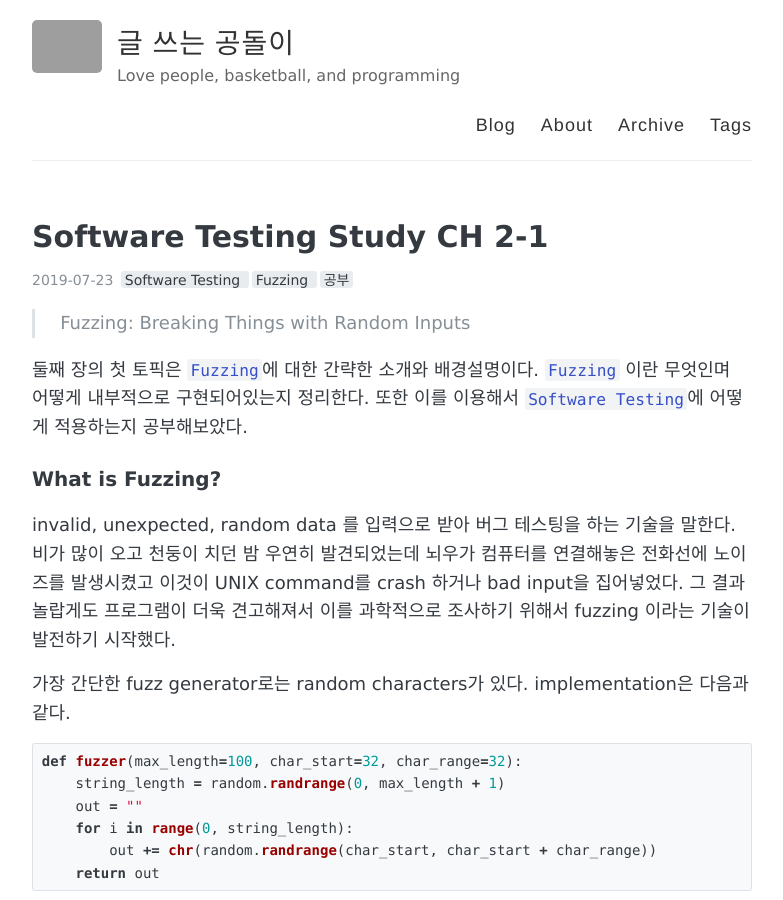
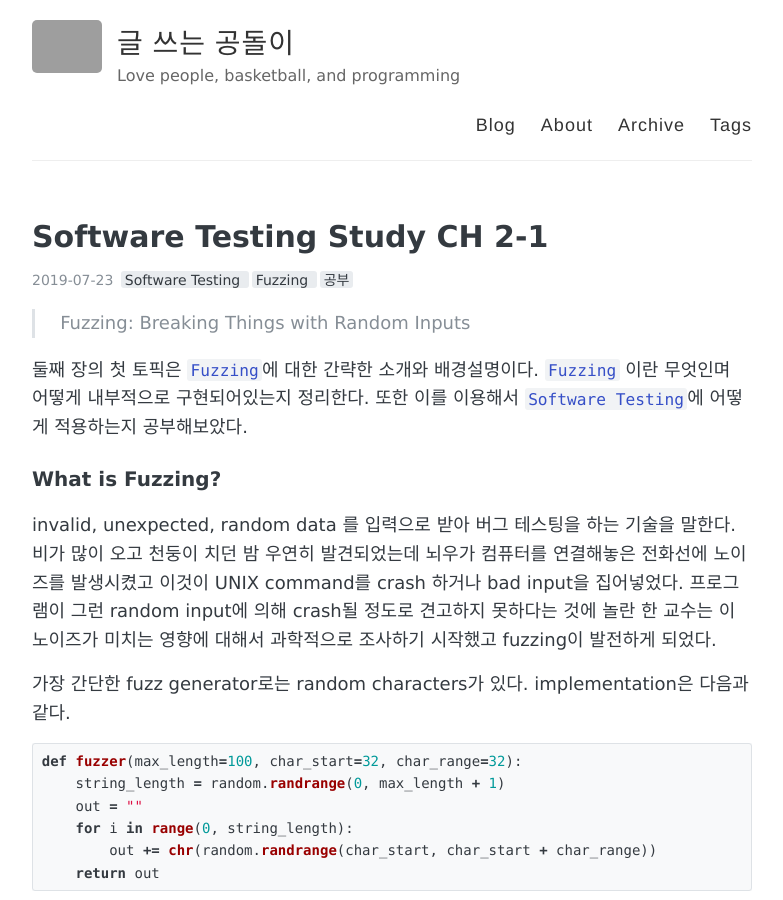
Before and after one commit to sihyungyou/sihyungyou.github.io, a Jekyll site: the page built from _posts/2019-07-23-fuzzingbook-ch2-1.md, in a window 1280 px wide and 900 px high. Shown: the whole window, without its empty margins (248-1031 px from the left). Built offline with Jekyll 4.4.1, drawn with Linux system fonts in a browser that asks for light colours; grey boxes are pictures that could not be loaded.

Commit message:
fixed ch2-1

```diff
--- a/_posts/2019-07-23-fuzzingbook-ch2-1.md
+++ b/_posts/2019-07-23-fuzzingbook-ch2-1.md
@@ -10,7 +10,7 @@ comments: true
 둘째 장의 첫 토픽은 `Fuzzing`에 대한 간략한 소개와 배경설명이다. `Fuzzing` 이란 무엇인며 어떻게 내부적으로 구현되어있는지 정리한다. 또한 이를 이용해서 `Software Testing`에 어떻게 적용하는지 공부해보았다.
 
 ### What is Fuzzing?
-invalid, unexpected, random data 를 입력으로 받아 버그 테스팅을 하는 기술을 말한다. 비가 많이 오고 천둥이 치던 밤 우연히 발견되었는데 뇌우가 컴퓨터를 연결해놓은 전화선에 노이즈를 발생시켰고 이것이 UNIX command를 crash 하거나 bad input을 집어넣었다. 그 결과 놀랍게도 프로그램이 더욱 견고해져서 이를 과학적으로 조사하기 위해서 fuzzing 이라는 기술이 발전하기 시작했다.
+invalid, unexpected, random data 를 입력으로 받아 버그 테스팅을 하는 기술을 말한다. 비가 많이 오고 천둥이 치던 밤 우연히 발견되었는데 뇌우가 컴퓨터를 연결해놓은 전화선에 노이즈를 발생시켰고 이것이 UNIX command를 crash 하거나 bad input을 집어넣었다. 프로그램이 그런 random input에 의해 crash될 정도로 견고하지 못하다는 것에 놀란 한 교수는 이 노이즈가 미치는 영향에 대해서 과학적으로 조사하기 시작했고 fuzzing이 발전하게 되었다.
 
 가장 간단한 fuzz generator로는 random characters가 있다. implementation은 다음과 같다.
 ~~~python
```
